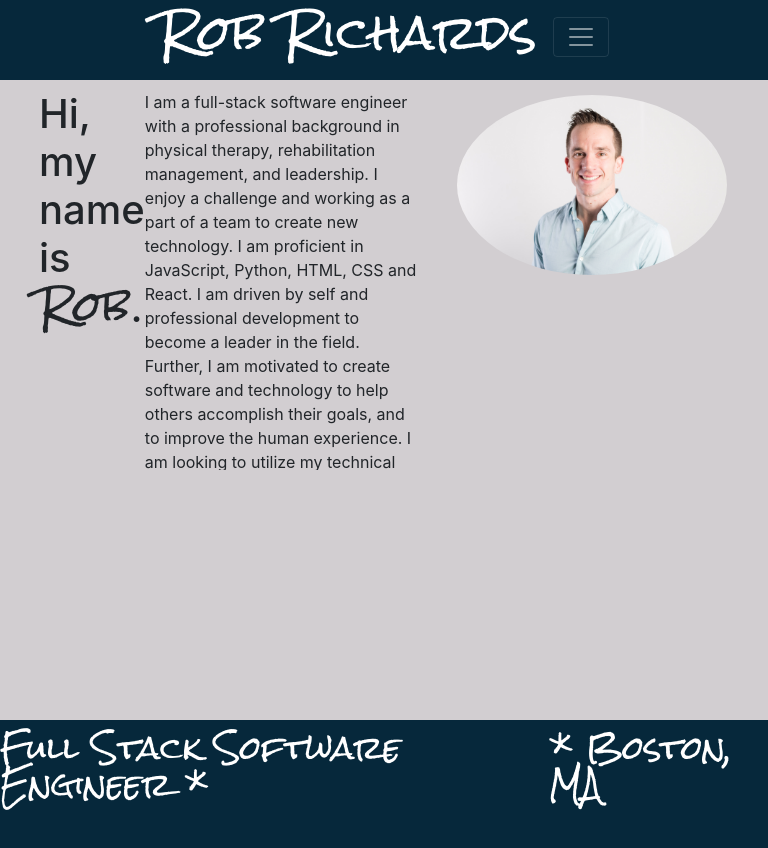
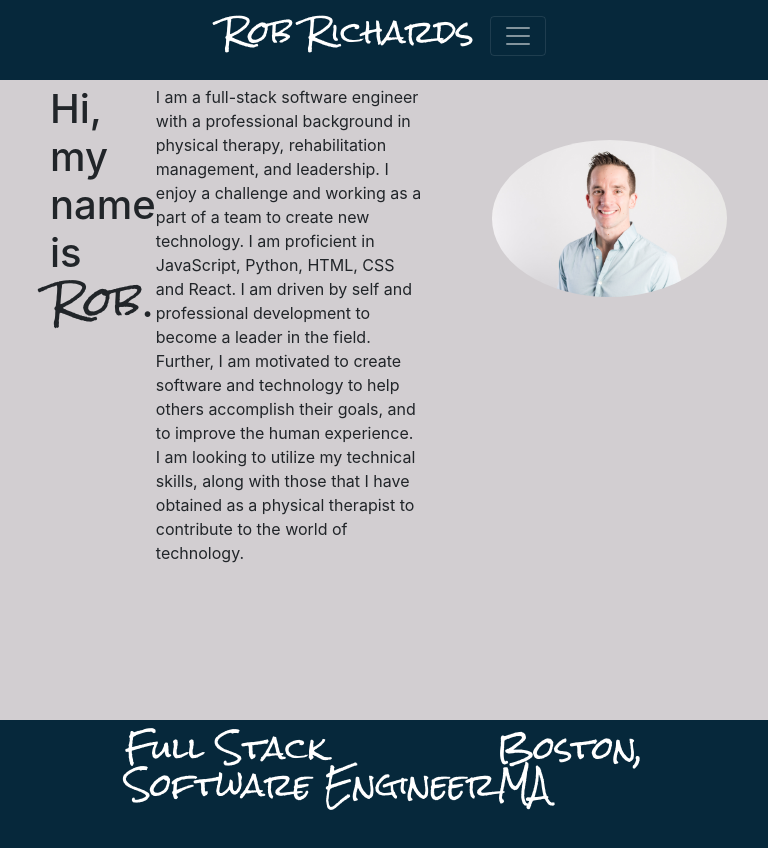
Before and after one commit to robrichardsdpt/portfolio, a React (Create React App) app: page /#/about in a window 768 px wide. Shown: the top 848 px of the page. Built offline with nearby package versions, Linux system fonts and the light colour scheme.

Commit message:
updated portfolio sytling

```diff
--- a/src/About.js
+++ b/src/About.js
@@ -6,22 +6,22 @@ import Image from 'react-bootstrap/Image'
 import self from './RRichardsfull.jpg'
 
 const About = () => (
+  <div className="aboutContainer">
   <div className="about">
-  <Container className="about">
     <Row>
       <Col>
         <h1>Hi, my name is <span className="name">Rob</span>.</h1>
       </Col>
     </Row>
     <Row>
-    <Col xs={12} md={6} className="aboutText">
+    <Col s={12} md={6} className="aboutText">
       I am a full-stack software engineer with a professional background in physical therapy, rehabilitation management, and leadership. I enjoy a challenge and working as a part of a team to create new technology. I am proficient in JavaScript, Python, HTML, CSS and React. I am driven by self and professional development to become a leader in the field. Further, I am motivated to create software and technology to help others accomplish their goals, and to improve the human experience.  I am looking to utilize my technical skills, along with those that I have obtained as a physical therapist to contribute to the world of technology.
     </Col>
-      <Col xs={12} md={6}>
+      <Col s={12} md={6} className='aboutPic'>
         <Image src={self} alt="About Me" className='self' roundedCircle/>
       </Col>
     </Row>
-</Container>
+</div>
 </div>
 
 )
--- a/src/App.css
+++ b/src/App.css
@@ -76,13 +76,21 @@
   height: 56px;
   width: 56px;
 }
+.aboutContainer {
+  background-color: red;
+}
 .about {
   background-color: #D2CED1;
   height: 84vh;
   font-size: 1.75rem;
+  padding-left: 250px;
+  padding-right: 250px;
   padding-top: 50px;
   padding-bottom: 50px;
   overflow: scroll;
+}
+.aboutPic {
+  padding: 50px;
 }
 .aboutText {
   overflow: scroll;
@@ -163,7 +171,9 @@
   margin-bottom:0px;
   padding-top: 20px;
   color: #D2CED1;
-  justify-content: center;
+  padding-left: 125px;
+  padding-right: 125px;
+  justify-content: space-between;
   z-index: 10;
 }
 .projects {
@@ -255,6 +265,8 @@
   .about {
     display: flex;
     padding-top: 5px;
+    padding-left: 50px;
+    padding-right: 50px;
     height: 80vh;
     overflow: scroll;
   }
@@ -282,7 +294,7 @@
   .headerName {
     font-family: 'Rock Salt', cursive;
     color: white;
-    font-size: 6vw;
+    font-size: 5vw;
   }
   .headerName:hover {
     color: #6598C7;
@@ -330,10 +342,10 @@
     justify-content: center;
   }
   .link {
-    font-size: 5vw;
+    font-size: 4vw;
   }
   .link:hover {
-    font-size: 5vw;
+    font-size: 4vw;
   }
 }
 
@@ -358,9 +370,10 @@
     padding-top: 5px;
     height: 80vh;
     overflow: scroll;
+    padding-left: 50px;
+    padding-right: 50px;
   }
   .aboutText {
-    height: 380px;
     font-size: 1rem;
     overflow: scroll;
   }
@@ -383,7 +396,7 @@
   .headerName {
     font-family: 'Rock Salt', cursive;
     color: white;
-    font-size: 6vw;
+    font-size: 4vw;
   }
   .headerName:hover {
     color: #6598C7;
@@ -430,6 +443,6 @@
     justify-content: center;
   }
   .link {
-    font-size: 7vw;
+    font-size: 4vw;
   }
 }
--- a/src/App.js
+++ b/src/App.js
@@ -12,12 +12,7 @@ import Footer from './Footer'
 
 const App = () => (
     <div>
-    <Route path='/' component={Header} />
-  {/*  <div className="App">
-      <h1>Rob Richards</h1>
-      <h2>Full Stack Software Engineer</h2>
-      <h3>Boston, MA</h3>
-    </div> */}
+      <Route path='/' component={Header} />
       <Route exact path='/' component={Home} />
       <Route path='/about' component={About} />
       <Route path='/projects' component={Projects} />
--- a/src/Footer.js
+++ b/src/Footer.js
@@ -4,8 +4,8 @@ import React from 'react'
 
 const Footer = () => (
   <div className="footer">
-  <h2 className='footerName'> Full Stack Software Engineer * </h2>
-  <h3 className='footerName'> * Boston, MA </h3>
+  <h4 className='footerName'> Full Stack Software Engineer </h4>
+  <h4 className='footerName'> Boston, MA </h4>
   </div>
 )
 
```
Also changed, not shown: 8 other files (tests, documents, lock files or other folders).
